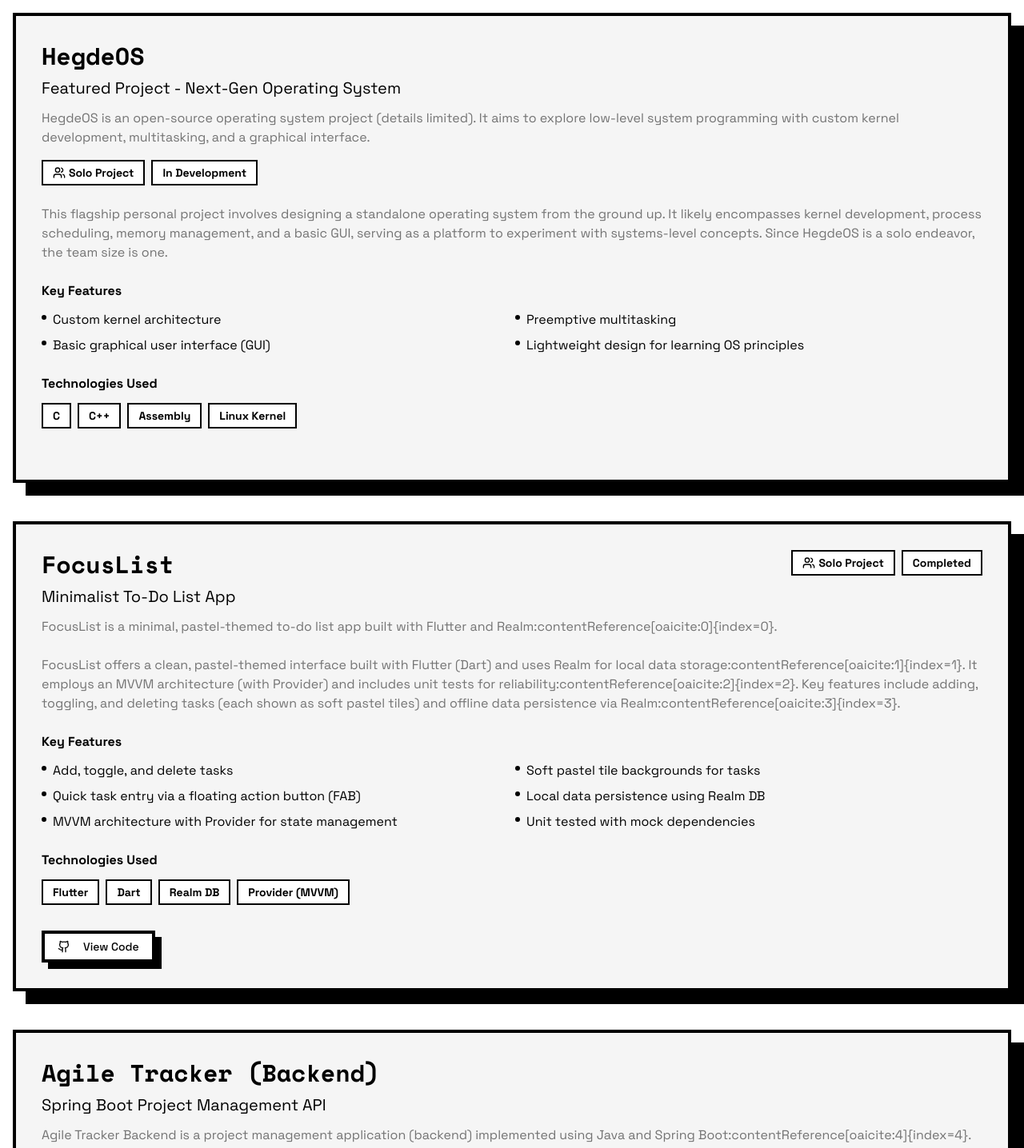
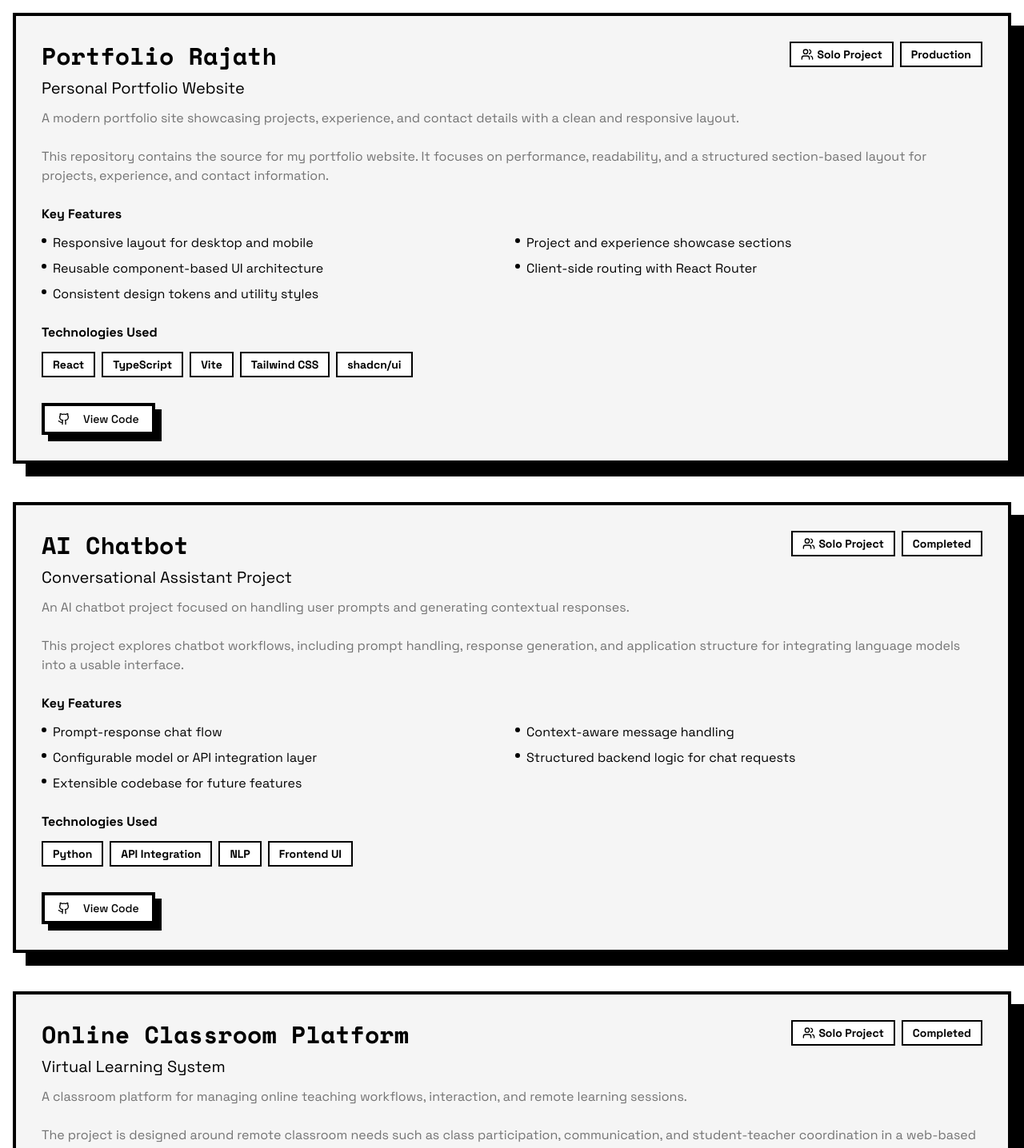
Before and after one commit to rajath-hk/portfolio_rajath, a React (Vite) app: page /projects in a window 1280 px wide. Shown: the part 300-1736 px from the top of the page at 80% size. Built offline with nearby package versions, Linux system fonts and the light colour scheme.

Commit message:
project update2

```diff
--- a/src/pages/Projects.tsx
+++ b/src/pages/Projects.tsx
@@ -7,125 +7,245 @@ import { Link } from "react-router-dom";
 const Projects = () => {
   const projects = [
     {
-    "title": "HegdeOS",
-    "subtitle": "Featured Project - Next-Gen Operating System",
-    "description": "HegdeOS is an open-source operating system project (details limited). It aims to explore low-level system programming with custom kernel development, multitasking, and a graphical interface.",
-    "longDescription": "This flagship personal project involves designing a standalone operating system from the ground up. It likely encompasses kernel development, process scheduling, memory management, and a basic GUI, serving as a platform to experiment with systems-level concepts. Since HegdeOS is a solo endeavor, the team size is one.",
-    "technologies": ["C", "C++", "Assembly", "Linux Kernel"],
-    "features": [
-      "Custom kernel architecture",
-      "Preemptive multitasking",
-      "Basic graphical user interface (GUI)",
-      "Lightweight design for learning OS principles"
+      title: "Portfolio Rajath",
+      subtitle: "Personal Portfolio Website",
+      description:
+        "A modern portfolio site showcasing projects, experience, and contact details with a clean and responsive layout.",
+      longDescription:
+        "This repository contains the source for my portfolio website. It focuses on performance, readability, and a structured section-based layout for projects, experience, and contact information.",
+      technologies: ["React", "TypeScript", "Vite", "Tailwind CSS", "shadcn/ui"],
+      features: [
+        "Responsive layout for desktop and mobile",
+        "Project and experience showcase sections",
+        "Reusable component-based UI architecture",
+        "Client-side routing with React Router",
+        "Consistent design tokens and utility styles",
       ],
-    "githubUrl": "#",
-    "demoUrl": "#",
-    "status": "In Development",
-    "teamSize": "Solo Project"
+      githubUrl: "https://github.com/rajath-hk/portfolio_rajath",
+      demoUrl: "#",
+      status: "Production",
+      teamSize: "Solo Project",
     },
     {
-    "title": "FocusList",
-    "subtitle": "Minimalist To-Do List App",
-    "description": "FocusList is a minimal, pastel-themed to-do list app built with Flutter and Realm:contentReference[oaicite:0]{index=0}.",
-    "longDescription": "FocusList offers a clean, pastel-themed interface built with Flutter (Dart) and uses Realm for local data storage:contentReference[oaicite:1]{index=1}. It employs an MVVM architecture (with Provider) and includes unit tests for reliability:contentReference[oaicite:2]{index=2}. Key features include adding, toggling, and deleting tasks (each shown as soft pastel tiles) and offline data persistence via Realm:contentReference[oaicite:3]{index=3}.",
-    "technologies": ["Flutter", "Dart", "Realm DB", "Provider (MVVM)"],
-    "features": [
-      "Add, toggle, and delete tasks",
-      "Soft pastel tile backgrounds for tasks",
-      "Quick task entry via a floating action button (FAB)",
-      "Local data persistence using Realm DB",
-      "MVVM architecture with Provider for state management",
-      "Unit tested with mock dependencies"
+      title: "AI Chatbot",
+      subtitle: "Conversational Assistant Project",
+      description:
+        "An AI chatbot project focused on handling user prompts and generating contextual responses.",
+      longDescription:
+        "This project explores chatbot workflows, including prompt handling, response generation, and application structure for integrating language models into a usable interface.",
+      technologies: ["Python", "API Integration", "NLP", "Frontend UI"],
+      features: [
+        "Prompt-response chat flow",
+        "Context-aware message handling",
+        "Configurable model or API integration layer",
+        "Structured backend logic for chat requests",
+        "Extensible codebase for future features",
       ],
-    "githubUrl": "https://github.com/rajathk/focuslist",
-    "demoUrl": "#",
-    "status": "Completed",
-    "teamSize": "Solo Project"
+      githubUrl: "https://github.com/rajath-hk/AI-Chatbot",
+      demoUrl: "#",
+      status: "Completed",
+      teamSize: "Solo Project",
     },
     {
-    "title": "Agile Tracker (Backend)",
-    "subtitle": "Spring Boot Project Management API",
-    "description": "Agile Tracker Backend is a project management application (backend) implemented using Java and Spring Boot:contentReference[oaicite:4]{index=4}.",
-    "longDescription": "This backend service provides RESTful APIs for managing projects, tasks, and user accounts. It is developed with Spring Boot for rapid setup of endpoints and typically uses a relational database (e.g., MySQL) for persistence. The backend also includes a Dockerfile for containerized deployment.",
-    "technologies": ["Java", "Spring Boot", "Spring Data JPA", "MySQL", "Docker"],
-    "features": [
-      "RESTful API endpoints for project and task management",
-      "CRUD operations for projects, tasks, and user entities",
-      "Secure authentication support (e.g., JWT)",
-      "Containerized deployment via Docker"
+      title: "Online Classroom Platform",
+      subtitle: "Virtual Learning System",
+      description:
+        "A classroom platform for managing online teaching workflows, interaction, and remote learning sessions.",
+      longDescription:
+        "The project is designed around remote classroom needs such as class participation, communication, and student-teacher coordination in a web-based environment.",
+      technologies: ["React", "Node.js", "Real-time Communication", "Web App"],
+      features: [
+        "Classroom session management",
+        "Interactive communication workflows",
+        "User role support for instructor and learner",
+        "Modular architecture for new classroom tools",
+        "Responsive interface for common devices",
       ],
-    "githubUrl": "https://github.com/rajathk/agile-tracker-backend",
-    "demoUrl": "#",
-    "status": "Completed",
-    "teamSize": "Solo Project"
+      githubUrl: "https://github.com/rajath-hk/Online-Classroom-Platform",
+      demoUrl: "#",
+      status: "Completed",
+      teamSize: "Solo Project",
     },
     {
-    "title": "Agile Tracker (Frontend)",
-    "subtitle": "React Project Management UI",
-    "description": "Agile Tracker Frontend is a project management application (frontend) built with React:contentReference[oaicite:5]{index=5}.",
-    "longDescription": "This React-based frontend provides a user interface for managing projects and tasks, consuming the APIs provided by the backend. It likely includes components for creating and updating tasks and presents data in a clean dashboard or kanban style. The app is fully client-side and uses modern JavaScript (ES6+) and CSS for styling.",
-    "technologies": ["JavaScript", "React", "HTML", "CSS"],
-    "features": [
-      "Interactive task board interface",
-      "Responsive design for project management",
-      "Integration with Agile Tracker backend APIs",
-      "Client-side data handling and state management"
+      title: "MadCreative",
+      subtitle: "Creative Project Website",
+      description:
+        "A creative-focused web project highlighting branding, visual content, and presentation-driven pages.",
+      longDescription:
+        "MadCreative is structured as a showcase-oriented web project with emphasis on visual hierarchy, project storytelling, and crisp layout composition.",
+      technologies: ["HTML", "CSS", "JavaScript", "Frontend Design"],
+      features: [
+        "Visual-first landing sections",
+        "Project or service presentation blocks",
+        "Custom styling with strong branding",
+        "Simple navigation and content flow",
+        "Reusable page structure for expansion",
       ],
-    "githubUrl": "https://github.com/rajathk/agile-tracker-frontend",
-    "demoUrl": "#",
-    "status": "Completed",
-    "teamSize": "Solo Project"
+      githubUrl: "https://github.com/rajath-hk/madcreative",
+      demoUrl: "#",
+      status: "Completed",
+      teamSize: "Solo Project",
     },
     {
-    "title": "Saltwater.github.io",
-    "subtitle": "Static Personal Website",
-    "description": "Saltwater.github.io appears to be a static personal website repository (no detailed information available).",
-    "longDescription": "This repository contains a static website (last updated 2015) comprising HTML, CSS, and image assets. It was likely used as a personal or project site featuring custom styling. No descriptive README or live demo link is provided.",
-    "technologies": ["HTML", "CSS", "JavaScript"],
-    "features": [
-      "Static content with custom CSS styling",
-      "Local image assets (in 'images' folder)",
-      "Likely hosted as a personal site (no live demo available)"
+      title: "Timer",
+      subtitle: "Time Tracking Utility",
+      description:
+        "A focused timer application built for productivity and time management use cases.",
+      longDescription:
+        "This project provides a simple and practical timer experience suitable for study sessions, workflow timing, and task-focused productivity cycles.",
+      technologies: ["JavaScript", "Frontend", "State Management"],
+      features: [
+        "Start, pause, and reset controls",
+        "Clear timer state visualization",
+        "Minimal interface for quick usage",
+        "Reliable interval handling logic",
+        "Reusable timer component structure",
       ],
-    "githubUrl": "https://github.com/rajathk/saltwater.github.io",
-    "demoUrl": "#",
-    "status": "Completed",
-    "teamSize": "Solo Project"
+      githubUrl: "https://github.com/rajath-hk/timer",
+      demoUrl: "#",
+      status: "Completed",
+      teamSize: "Solo Project",
     },
     {
-    "title": "Game4Rage",
-    "subtitle": "Static Site (Custom Domain)",
-    "description": "Game4Rage is a static website repository (details not specified). It includes a CNAME, indicating a custom domain was used.",
-    "longDescription": "This repository holds a static site (likely for a gaming-related project) with HTML/CSS content. It has a CNAME file set (potentially pointing to a custom domain), but no README or visible content description. It appears to be an archived project with no active development.",
-    "technologies": ["HTML", "CSS", "JavaScript"],
-    "features": [
-      "Custom CNAME configuration (custom domain)",
-      "Static pages and assets (no dynamic backend)",
-      "Game-related content (presumably, based on name)"
+      title: "Retro",
+      subtitle: "Retro-Themed Web Experience",
+      description:
+        "A retro-inspired project exploring nostalgic UI patterns and stylistic frontend design.",
+      longDescription:
+        "Retro focuses on visual experimentation and themed interaction patterns, combining a classic aesthetic with modern frontend development practices.",
+      technologies: ["HTML", "CSS", "JavaScript", "UI Design"],
+      features: [
+        "Retro visual language and typography",
+        "Theme-consistent components",
+        "Interactive front-end behavior",
+        "Layout tuned for modern screen sizes",
+        "Modular files for maintainable styling",
       ],
-    "githubUrl": "https://github.com/rajathk/game4rage",
-    "demoUrl": "#",
-    "status": "Completed",
-    "teamSize": "Solo Project"
+      githubUrl: "https://github.com/rajath-hk/retro",
+      demoUrl: "#",
+      status: "Completed",
+      teamSize: "Solo Project",
     },
     {
-    "title": "Rajath K Portfolio (rajathk.github.io)",
-    "subtitle": "Personal Portfolio Website",
-    "description": "Personal portfolio website hosted by Rajath K to showcase his projects, skills, and contact information.",
-    "longDescription": "This is Rajath's personal portfolio site, containing sections for his bio, project gallery, and contact details. It is a static site built primarily with HTML, CSS, and a touch of JavaScript, designed with responsive layouts for desktop and mobile viewing. The site is live at http://www.rajathraomore.com.",
-    "technologies": ["HTML", "CSS", "JavaScript"],
-    "features": [
-      "Professional resume and bio section",
-      "Project gallery with links to source code",
-      "Contact form or email link",
-      "Responsive design for various devices"
+      title: "Attendance",
+      subtitle: "Attendance Management System",
+      description:
+        "An attendance project to record, manage, and track user or student presence efficiently.",
+      longDescription:
+        "This project is built around attendance workflows, including record maintenance and structured tracking to reduce manual effort and improve consistency.",
+      technologies: ["Web App", "Data Handling", "CRUD Operations"],
+      features: [
+        "Attendance record creation and updates",
+        "Structured listing and tracking views",
+        "Basic validation for entry integrity",
+        "Simple management workflow for repeated use",
+        "Extensible foundation for reporting features",
       ],
-    "githubUrl": "https://github.com/rajathk/rajathk.github.io",
-    "demoUrl": "http://www.rajathraomore.com",
-    "status": "Completed",
-    "teamSize": "Solo Project"
-  }
-
+      githubUrl: "https://github.com/rajath-hk/attendance",
+      demoUrl: "#",
+      status: "Completed",
+      teamSize: "Solo Project",
+    },
+    {
+      title: "HegdeOS",
+      subtitle: "Operating System Development Project",
+      description:
+        "A systems-level project exploring custom operating system components and low-level programming concepts.",
+      longDescription:
+        "HegdeOS is focused on core OS concepts such as low-level architecture, system behavior, and building foundational operating system functionality from scratch.",
+      technologies: ["C", "C++", "Assembly", "Systems Programming"],
+      features: [
+        "Custom low-level systems code",
+        "Exploration of kernel-oriented concepts",
+        "Hands-on architecture and boot flow experimentation",
+        "Incremental development of core OS modules",
+        "Learning-focused implementation approach",
+      ],
+      githubUrl: "https://github.com/rajath-hk/HegdeOS",
+      demoUrl: "#",
+      status: "In Development",
+      teamSize: "Solo Project",
+    },
+    {
+      title: "Token",
+      subtitle: "Token-Based App Concept",
+      description:
+        "A token-focused project centered around identity, authorization, or tokenized workflow handling.",
+      longDescription:
+        "This repository explores token-related logic and application structure, with emphasis on managing secure flows or token-driven operations in a practical codebase.",
+      technologies: ["JavaScript", "Authentication Concepts", "Backend Logic"],
+      features: [
+        "Token creation or handling workflow",
+        "Secure request flow structure",
+        "Reusable utility functions for token operations",
+        "Readable project organization",
+        "Foundation for future auth enhancements",
+      ],
+      githubUrl: "https://github.com/rajath-hk/token",
+      demoUrl: "#",
+      status: "Completed",
+      teamSize: "Solo Project",
+    },
+    {
+      title: "Lofi YouTube Stream",
+      subtitle: "Streaming Interface Project",
+      description:
+        "A lofi-themed streaming project intended for continuous playback and relaxed listening sessions.",
+      longDescription:
+        "This repository is oriented around a simple streaming experience, likely integrating YouTube playback and a lightweight UI for background music usage.",
+      technologies: ["JavaScript", "YouTube Integration", "Frontend UI"],
+      features: [
+        "Embedded stream playback",
+        "Minimal controls for continuous listening",
+        "Lightweight and distraction-free layout",
+        "Theme aligned to lofi style",
+        "Simple deployment-friendly frontend",
+      ],
+      githubUrl: "https://github.com/rajath-hk/lofi-youtube-stream",
+      demoUrl: "#",
+      status: "Completed",
+      teamSize: "Solo Project",
+    },
+    {
+      title: "MGM Clinic",
+      subtitle: "Clinic Management Project",
+      description:
+        "A healthcare-oriented project for organizing clinic workflows and operational records.",
+      longDescription:
+        "MGM Clinic focuses on practical clinic management needs, providing a project structure that can support records, scheduling, and streamlined staff workflows.",
+      technologies: ["Web Application", "Data Management", "Admin UI"],
+      features: [
+        "Structured clinic data workflow",
+        "Management-oriented user interface",
+        "Organized records and operational flow",
+        "Maintainable project architecture",
+        "Extensible for additional clinic modules",
+      ],
+      githubUrl: "https://github.com/rajath-hk/MGM_CLINIC",
+      demoUrl: "#",
+      status: "Completed",
+      teamSize: "Solo Project",
+    },
+    {
+      title: "MGME AR By Rajath",
+      subtitle: "Augmented Reality Experience",
+      description:
+        "An AR-focused project exploring immersive and interactive augmented reality application behavior.",
+      longDescription:
+        "This project investigates AR implementation patterns and user interaction design in augmented environments, with a structure suitable for iterative visual experimentation.",
+      technologies: ["AR Development", "3D Interaction", "App Prototyping"],
+      features: [
+        "AR scene and interaction workflows",
+        "Immersive visual experience concepts",
+        "Prototype-friendly project setup",
+        "Iteration-ready architecture for AR enhancements",
+        "Foundation for production-grade AR use cases",
+      ],
+      githubUrl: "https://github.com/rajath-hk/MGME_AR_BY_RAJATH",
+      demoUrl: "#",
+      status: "In Development",
+      teamSize: "Solo Project",
+    },
   ];
 
   return (
```
Lines whose indentation alone changed are shown as unchanged.
